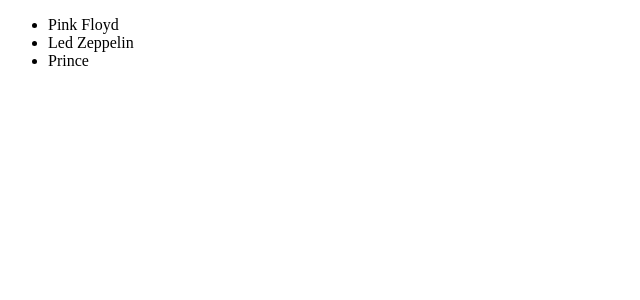
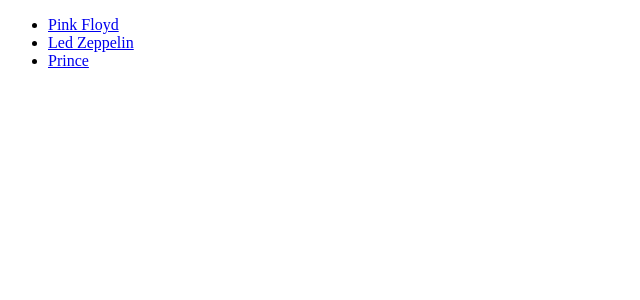
Before and after one commit to maxzender/angular-tutorial, an Angular app: page / in a window 1280 px wide. Shown: the top 300 px of the page, without its empty margins (0-640 px from the left). Built offline with nearby package versions, Linux system fonts and the light colour scheme.

Commit message:
Link to artist detail page in ArtistListComponent

```diff
--- a/src/app/artist-list/artist-list.component.html
+++ b/src/app/artist-list/artist-list.component.html
@@ -1,3 +1,5 @@
 <ul>
-  <li *ngFor="let artist of artists">{{ artist }}</li>
+  <li *ngFor="let artist of artists; let id = index;">
+    <a [routerLink]="['/artists', id]">{{ artist }}</a>
+  </li>
 </ul>
```
